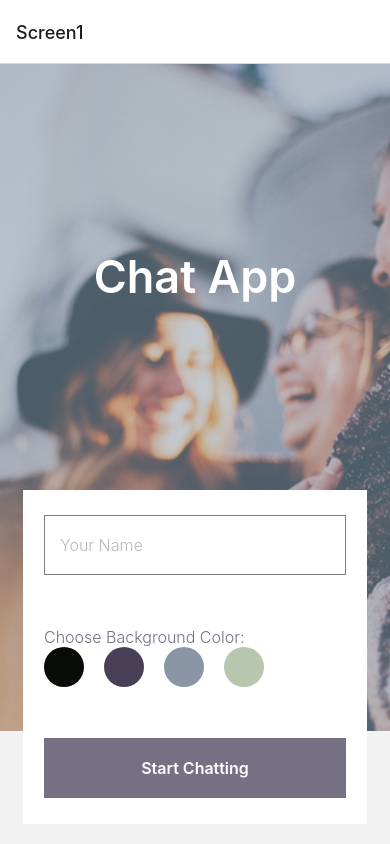
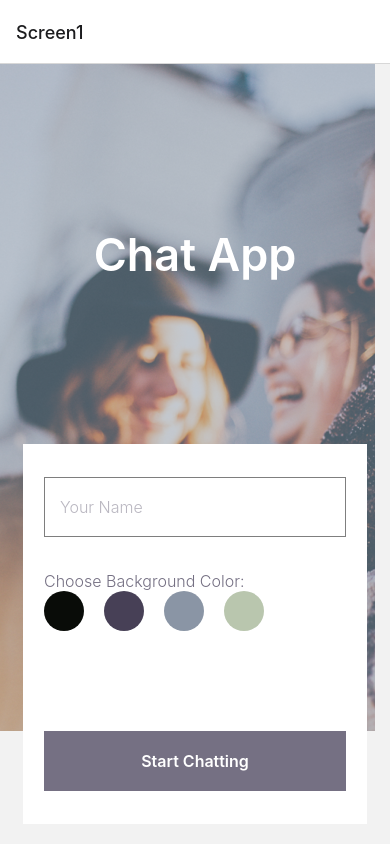
Before and after one commit to Christheoguipo/chat-demo, a React Native app: screen /Screen1 in a window 390 px wide. Built offline with nearby package versions, Linux system fonts and the light colour scheme.

Commit message:
Adjust styling.

```diff
--- a/components/Start.js
+++ b/components/Start.js
@@ -20,9 +20,8 @@ const Start = ({ navigation }) => {
         <View style={styles.bodyContainer}>
 
           <View style={styles.inputContainer} >
+
             <TextInput
-              // inlineImageLeft={icon}
-              inlineImageLeft={require('../assets/icon.svg')}
               style={styles.textInput}
               value={name}
               onChangeText={setName}
@@ -62,6 +61,7 @@ const Start = ({ navigation }) => {
               <Text style={styles.textStartChatting}>Start Chatting</Text>
             </TouchableOpacity>
           </View>
+
         </View>
 
       </ImageBackground>
@@ -75,22 +75,22 @@ const styles = StyleSheet.create({
   },
   imageBG: {
     flex: 1,
-    width: '100%',
-    justifyContent: 'center',
+    // width: '100%',
+    // justifyContent: 'center',
     alignItems: 'center'
   },
   titleContainer: {
-    flex: 56,
+    flex: 50,
     justifyContent: 'center',
-    alignItems: 'center',
+    // alignItems: 'center',
   },
   textTitle: {
     color: '#FFFFFF',
     fontSize: 45,
-    fontWeight: '600'
+    fontWeight: '600',
   },
   bodyContainer: {
-    flex: 44,
+    flex: 50,
     alignItems: 'center',
     width: '88%',
     backgroundColor: 'white',
@@ -106,8 +106,8 @@ const styles = StyleSheet.create({
 
     padding: 15,
     borderWidth: 1,
-    marginTop: 15,
-    marginBottom: 15
+    // marginTop: 15,
+    // marginBottom: 15
   },
   textChooseColor: {
     fontSize: 16,
@@ -136,8 +136,8 @@ const styles = StyleSheet.create({
   chooseColorContainer: {
     flex: 1,
     width: '88%',
-    alignItems: 'left',
-    justifyContent: 'center',
+    // alignItems: 'left',
+    // justifyContent: 'center',
   },
   buttonContainer: {
     flex: 1,
@@ -147,7 +147,6 @@ const styles = StyleSheet.create({
   },
   circleContainer: {
     flexDirection: 'row'
-
   },
   circle: {
     height: 40,
```
